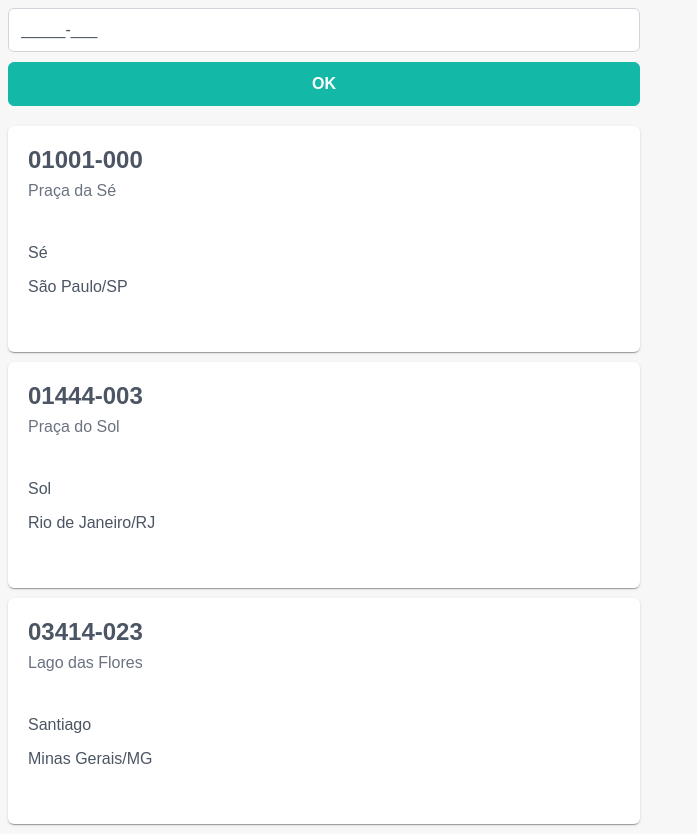
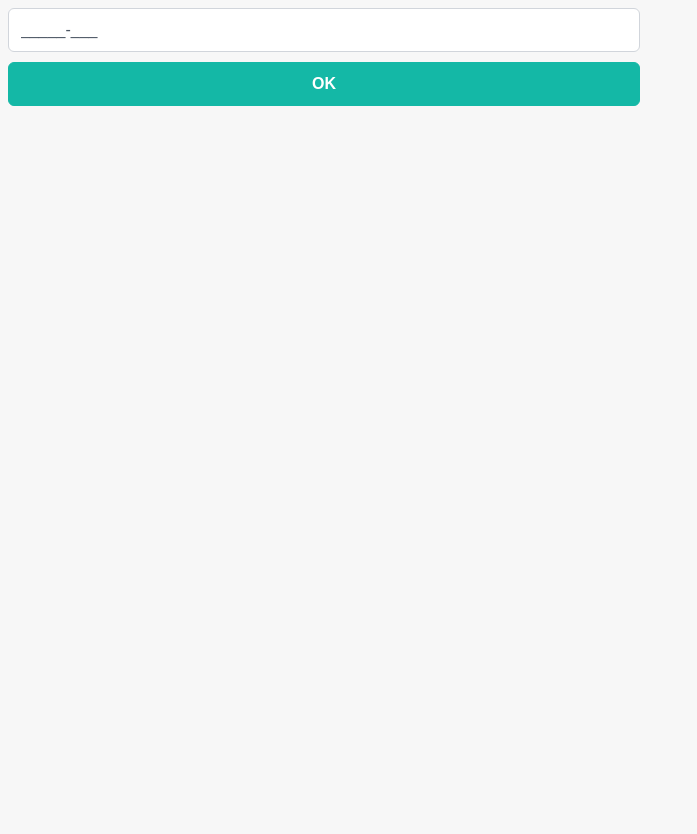
Before and after one commit to gabrielrenato1/PDM-P1, a React (Vite) app: page / in a window 1280 px wide. Shown: the whole page, without its empty margins (0-697 px from the left). After the commit the page ends 800 px from the top, so only its background shows below. Built offline with nearby package versions, Linux system fonts and the light colour scheme; a web font is replaced by a local one.

Commit message:
feat(p1): exibe localidades reais

```diff
--- a/src/App.jsx
+++ b/src/App.jsx
@@ -4,53 +4,10 @@ import LocalidadeLista from "./components/LocalidadeLista"
 import ViaCepClient from "./utils/ViaCepClient"
 
 class App extends Component {
-  localidades = [
-    {
-        "cep": "01001-000",
-        "logradouro": "Praça da Sé",
-        "complemento": "lado ímpar",
-        "unidade": "",
-        "bairro": "Sé",
-        "localidade": "São Paulo",
-        "uf": "SP",
-        "estado": "São Paulo",
-        "regiao": "Sudeste",
-        "ibge": "3550308",
-        "gia": "1004",
-        "ddd": "11",
-        "siafi": "7107"
-      },
-      {
-        "cep": "01444-003",
-        "logradouro": "Praça do Sol",
-        "complemento": "lado ímpar",
-        "unidade": "",
-        "bairro": "Sol",
-        "localidade": "Rio de Janeiro",
-        "uf": "RJ",
-        "estado": "Rio de Janeiro",
-        "regiao": "Sudeste",
-        "ibge": "3550308",
-        "gia": "1004",
-        "ddd": "11",
-        "siafi": "7107"
-      },
-      {
-        "cep": "03414-023",
-        "logradouro": "Lago das Flores",
-        "complemento": "lado ímpar",
-        "unidade": "",
-        "bairro": "Santiago",
-        "localidade": "Minas Gerais",
-        "uf": "MG",
-        "estado": "Minas Gerais",
-        "regiao": "Sudeste",
-        "ibge": "3550308",
-        "gia": "1004",
-        "ddd": "11",
-        "siafi": "7107"
-      }
-  ];
+
+  state = {
+    localidades: []
+  }
 
   buscarCep = (inputCep) => {
 
@@ -63,7 +20,10 @@ class App extends Component {
         if(result.data.erro){
           alert("Erro ao consultar o CEP: " + inputCep)
         }else{
-          console.log(result.data)
+          this.setState(prevState => ({
+            localidades: [result.data, ...prevState.localidades]
+          }));
+
         }
 
       }).catch(error => {
@@ -87,7 +47,7 @@ class App extends Component {
             <Busca buscarCep={this.buscarCep} dica='Digite um CEP'/>
           </div>
           <div>
-            <LocalidadeLista localidades={this.localidades}/>
+            <LocalidadeLista localidades={this.state.localidades}/>
           </div>
       </div>
     )
```
